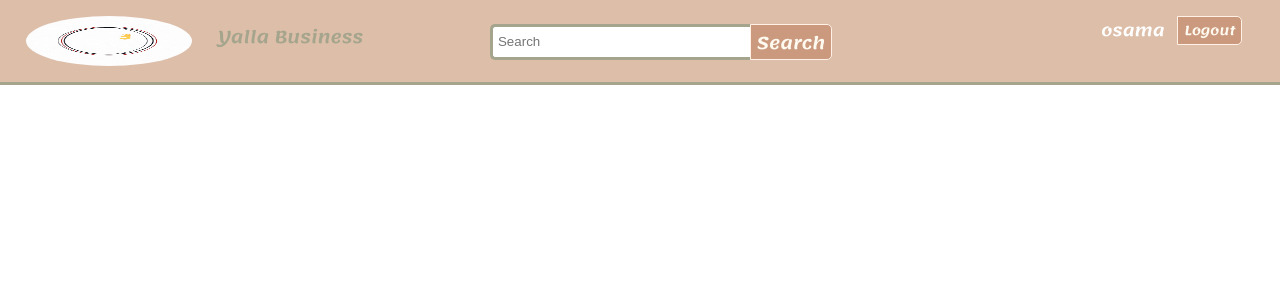
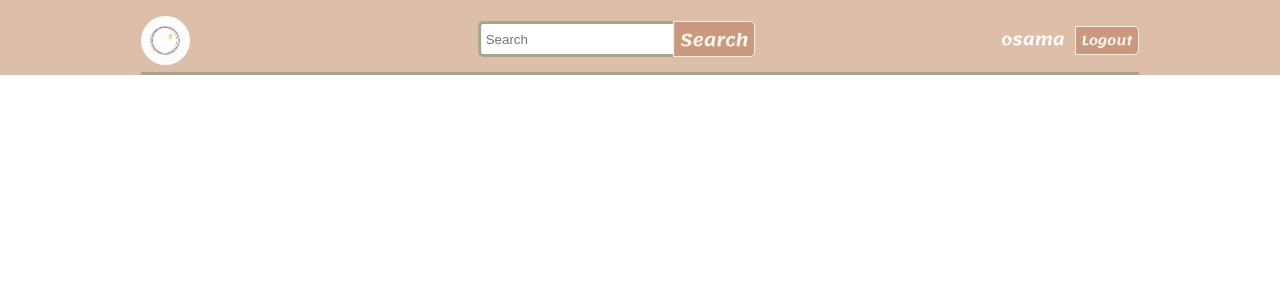
Before and after one commit to The-Multi-Millionaires/Yalla_Business, a Next.js app: page /homepage in a window 1280 px wide. Shown: the top 300 px of the page. Built offline with nearby package versions, Linux system fonts and the light colour scheme.

Commit message:
edits on header

```diff
--- a/components/Header.js
+++ b/components/Header.js
@@ -20,9 +20,11 @@ export default function Header(props){
 
   return(
     <>
+      <header className='headerBar'>
         <nav id="navvv">
           <img className="imggg" src="/logo.gif" alt="my image" />
-      <h1 className="h111">Yalla Business </h1>
+          {/* <h1 className="h111">Yalla Business </h1> */}
+
           <form onSubmit={handleSubmit} >
             <div className="wrap">
                 <div className="search">
@@ -31,8 +33,11 @@ export default function Header(props){
             </div>
               {/* <button className='button' type="submit" >Search </button> */}
           </form>
+
           <h2 className="h222">osama </h2>
           <button type="submit" className="LogoutButton">Logout</button>
+
         </nav>
+      </header>
     </>
 )}
--- a/pages/store_profile/[id].js
+++ b/pages/store_profile/[id].js
@@ -3,6 +3,8 @@ import { useRouter } from 'next/router'
 // import DisplayStoreReviews from '../../components/DisplayStoreReviews'
 import { FontAwesomeIcon } from '@fortawesome/react-fontawesome'
 import { faCoffee } from '@fortawesome/free-solid-svg-icons'
+import Header from '../../components/Header'
+
 
 export default function singleView(props){
     const router = useRouter()
@@ -37,9 +39,7 @@ export default function singleView(props){
         <>
             <main className='storeProfileMain'>
 
-                <header className='headerToRemove'>
-                    <img src='https://www.google.com/imgres?imgurl=https%3A%2F%2Fyallaconnect.online%2Fwp-content%2Fuploads%2F2020%2F07%2Flogo.png&imgrefurl=https%3A%2F%2Fyallaconnect.online%2F&tbnid=sxv4QU7LvyC7sM&vet=12ahUKEwj82a-2hcDsAhVBpBoKHTXTCnkQMygIegUIARCxAQ..i&docid=Wzb2wgKc96VZzM&w=600&h=300&q=yalla%20business%20logo&ved=2ahUKEwj82a-2hcDsAhVBpBoKHTXTCnkQMygIegUIARCxAQ'/>
-                </header>
+                <Header />
 
                 <div className="storeInfo">
 
--- a/styles/header.css
+++ b/styles/header.css
@@ -25,6 +25,11 @@ form{
 body{
   /* background: #f2f2f2; */
   font-family: 'Open Sans', sans-serif;
+}
+
+.headerBar{
+  background-color: #DDBEA9;
+
 }
 
 .search {
@@ -70,28 +75,29 @@ body{
     /* left: 53%; */
     -webkit-transform: translate(-50%, -50%);
     transform: translate(-50%, -50%);
-    margin-top: 9%;
-    margin-left: 100%;
+    margin-top: 10%;
+    margin-left: 124%;
 }
 
 
   #navvv{
-      background-color: #DDBEA9;
+    /* background-color: #DDBEA9;  */
     padding: 1em 0;
-      /* color: rgba(#efefef, 0.3); */
     /* background-color: bisque; */
-      height: 50px;
+    height: 40px;
+    display: -webkit-flex;
     display: flex;
     border-bottom: 3px solid #A5A58D;
+    margin: 0 11%;
 
 
   }
 
   .imggg {
-    block-size: 50px;
-    width: 13%;
+    block-size: 49px;
+    width: 6%;
     border-radius: 50%;
-    margin-left: 2%;
+    margin-right: 14%;
 }
 
 
@@ -124,16 +130,14 @@ body{
     background-color: #CB997E;
     color: floralwhite;
     font-family: 'Lemonada', cursive;
-    margin-left: 0%;
-
-
+    margin-top: 1%;
 }
 
 .h222{
   color: black;
   font-size: 16px;
   margin-left: 2%;
-    margin-top: -9%;
+  margin-top: -8%;
   padding: 9.5% 1% 0% 0%;
   font-family: 'Lemonada', cursive;
   font-weight: 100;
```
Lines whose indentation alone changed are shown as unchanged.
